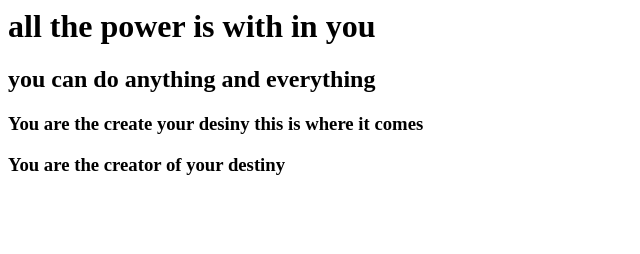
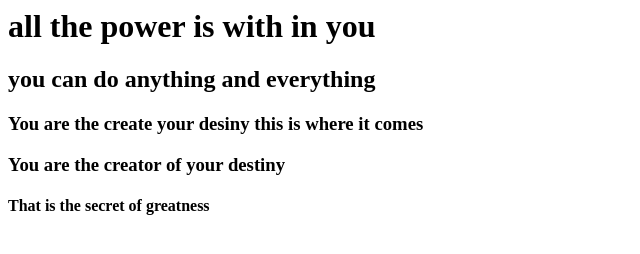
Before and after one commit to abhar117/firstgitrepo, a plain HTML site: page index.html in a window 1280 px wide. Shown: the whole page, without its empty margins (0-640 px from the left). Drawn offline with Linux system fonts and the light colour scheme.

Commit message:
added the new line into master

```diff
--- a/index.html
+++ b/index.html
@@ -4,5 +4,6 @@
 <h2> you can do anything and everything</h2>
 <H3> You are the create your desiny this is where it comes</h3>
 <H3> You are the creator of your destiny </h3>
+  <H4> That is the secret of greatness</h4>
 </body>
 </html>
```
